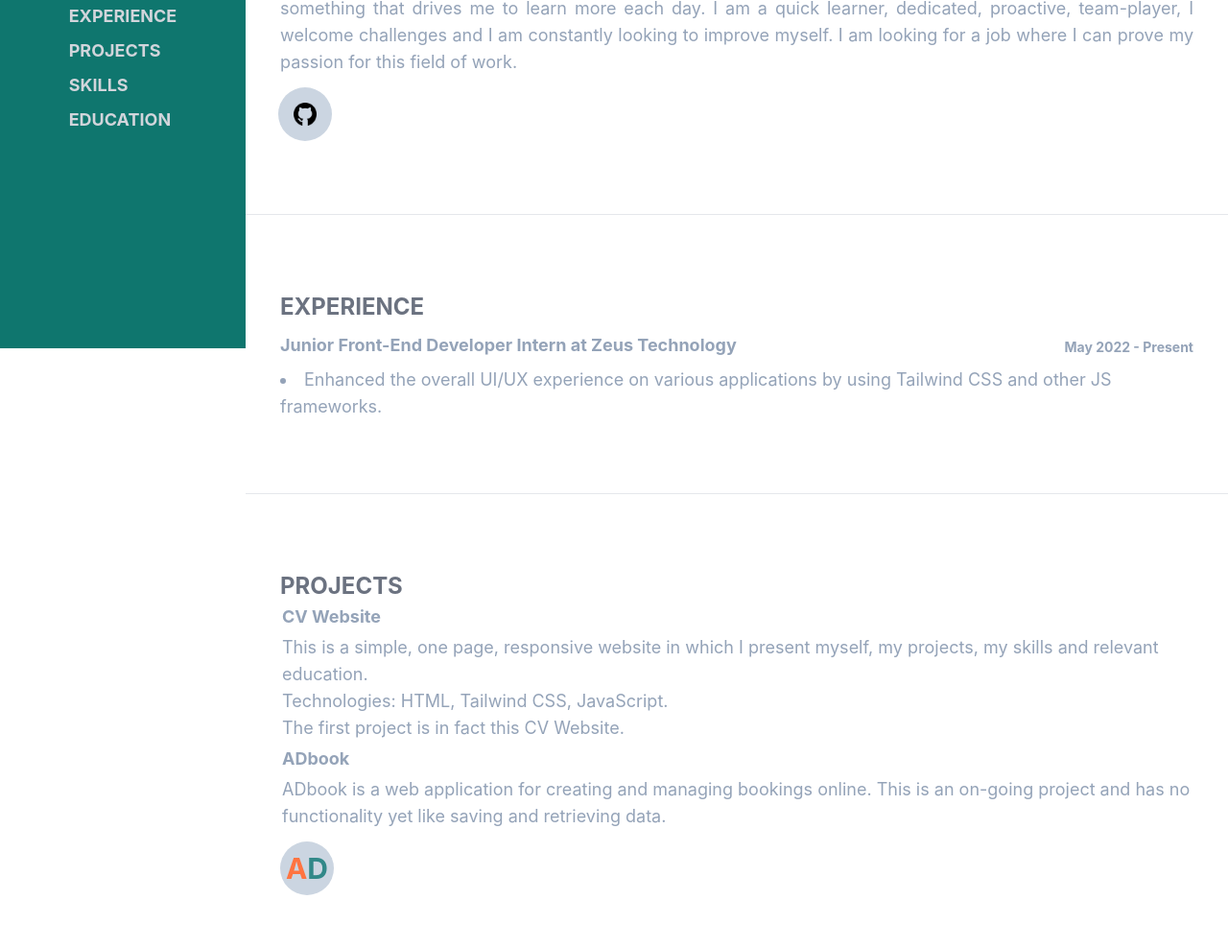
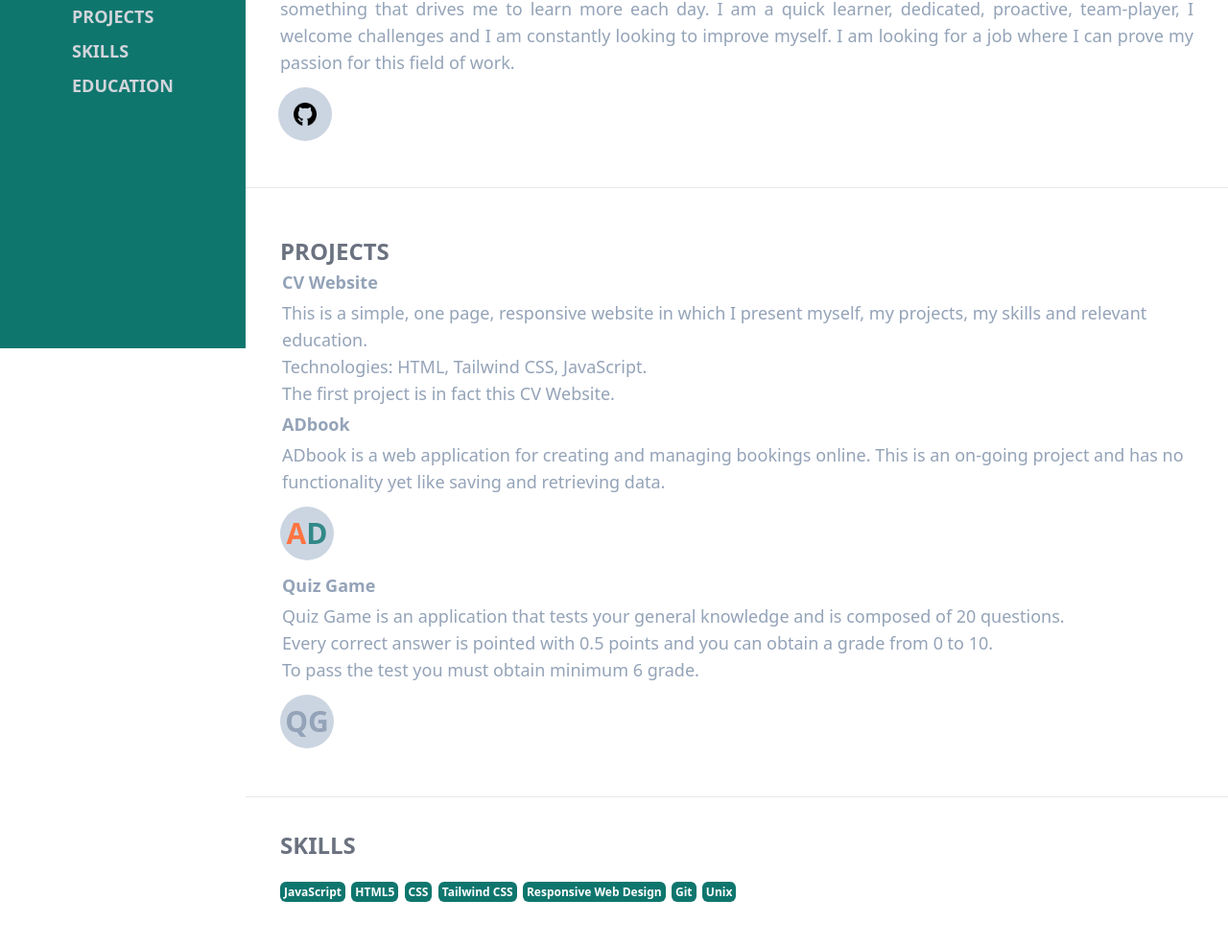
Before and after one commit to Singeorzan97/CV, a plain HTML site: page CV.html in a window 1280 px wide. Shown: the part 437-1424 px from the top of the page at 96% size. Drawn offline with nearby package versions, Linux system fonts and the light colour scheme.

Commit message:
Update my CV from last year

```diff
--- a/CV.html
+++ b/CV.html
@@ -31,10 +31,6 @@
                     }
                 },
                 fontFamily: {
-                    'sans': ['Muli', '-apple-system', 'BlinkMacSystemFont', 'Segoe UI', 'Roboto', 'Helvetica Neue', 'Arial', 'sans-serif', 'Apple Color Emoji', 'Segoe UI Emoji', 'Segoe UI Symbol', 'Noto Color Emoji'],
-                    'serif': ['ui-serif', 'Georgia',],
-                    'mono': ['ui-monospace', 'SFMono-Regular',],
-                    'display': ['Oswald',],
                     'body': ['"Arial"'],
                 }
             }
@@ -43,14 +39,13 @@
 </head>
 
 <body>
-    <div class="bg-teal-700 sticky top-0 p-1.5 md:hidden ">
+    <div class="bg-teal-700 sticky top-0 p-1.5 md:hidden">
         <a href="#ABOUTME"><span class="text-white text-xl ml-2 font-bold cursor-pointer">DAN SÎNGEORZAN</span></a>
         <img onclick="toggleMenu()" class="cursor-pointer h-5 float-right mt-0.5" src="CV IMGS/hamburger.png" alt="logo">
     </div>
     <nav id="navmenu" class="text-xl bg-teal-700 fixed w-full px-3.5 hidden md:hidden font-bold text-gray-300">
         <a class="block hover:text-white my-1" href="#ABOUTME">ABOUT ME</a>
-        <a class="block hover:text-white my-1" href="#EXPERIENCE">EXPERIENCE</a>
-        <a class="block hover:text-white my-1" href="#PROJECTS">PROJECTS</a>
+        <a class="block hover:text-white my-1" href="#ABOUTME">PROJECTS</a>
         <a class="block hover:text-white my-1" href="#SKILLS">SKILLS</a>
         <a class="block hover:text-white my-1" href="#EDUCATION">EDUCATION</a>
     </nav>
@@ -64,14 +59,13 @@
 
             <nav class="text-lg font-bold text-gray-300 mt-5">
                 <a class="block hover:text-white my-2" href="#ABOUTME">ABOUT ME</a>
-                <a class="hover:text-white" href="#EXPERIENCE">EXPERIENCE</a>
                 <a class="block hover:text-white my-2" href="#PROJECTS">PROJECTS</a>
                 <a class="block hover:text-white my-2" href="#SKILLS">SKILLS</a>
                 <a class="block hover:text-white my-2" href="#EDUCATION">EDUCATION</a>
             </nav>
 
         </div>
-        <main id="ABOUTME" class=" w-full pt-14 md:pt-0">
+        <main id="ABOUTME" class="w-full pt-14 md:pt-0">
             <img class="h-44 w-44 md:hidden mb-0.5 border-8 rounded-full border-teal-500 mx-auto" src="CV IMGS/3-1000.png" alt="logo">
             <h1 class=" md:mt-[25vh]  text-5xl font-bold text-gray-500 ml-8 leading-tight">DAN
                 <span class="text-teal-700 leading-4 ">SÎNGEORZAN</span>
@@ -80,7 +74,7 @@
             <section class="lg:flex text-gray-500 text-lg font-bold">
                 <div class="pt-6 px-9 ">
                     <img class="h-5 -mt-1.5 inline-block" src="CV IMGS/email.png" alt="logo">
-                    <a class=" hover:text-teal-600" href="mailto:dansingeorzan@yahoo.com">dansingeorzan@yahoo.com</a>
+                    <a class="hover:text-teal-600" href="mailto:dansingeorzan@yahoo.com">dansingeorzan@yahoo.com</a>
                     <br>
                     <img class="h-5 inline-block -mt-1.5" src="CV IMGS/phone-call.png" alt="logo">
                     <a class="hover:text-teal-600" href="tel:+40745600176">+40 745 600 176</a>
@@ -103,26 +97,16 @@
                 looking to improve myself. I am looking for a job where I can prove my passion for this field of
                 work.
             </p>
-            <div class="bg-slate-300 mt-3 mx-auto  md:-ml-0.5 w-14 font-bold h-14 rounded-full flex items-center hover:bg-teal-700">
+            <div class="bg-slate-300 mt-3 mx-auto md:-ml-0.5 w-14 font-bold h-14 rounded-full flex hover:bg-teal-700">
                 <a target="_blank" class="text-3xl m-auto" href="https://github.com/Singeorzan97">
                 <img class="h-6" src="CV IMGS/github.png" alt="Git">
                 </a>
             </div>
         </section>
 
-            <hr class="mt-10">
+            <hr class="mt-3">
 
-            <section class="pt-10 p-9 text-2xl mt-10 max-w-5xl" id="EXPERIENCE">
-                <h2 class="text-gray-500 font-bold">EXPERIENCE</h2>
-                <div class="text-lg  text-slate-400 pt-2.5">
-                    <h1 class="font-bold">Junior Front-End Developer Intern at Zeus Technology </h1>
-                    <span class="md:float-right text-slate-400 text-sm font-bold -mt-[22px]">May 2022 - Present</span>
-                    <li class="text-slate-400 text-lg mt-2">Enhanced the overall UI/UX experience on various applications by using Tailwind CSS and other JS frameworks.</li>
-                </div>
-            </section>
-            <hr class="mt-10">
-
-            <section id="PROJECTS" class="pt-10 p-9 text-2xl mt-10 max-w-5xl">
+            <section id="PROJECTS" class="pt-10 p-9 text-2xl mt-2.5 max-w-5xl">
                 <h2 class="text-gray-500 font-bold">PROJECTS</h2>
                 <div class="text-lg text-slate-400 p-0.5">
                     <h3 class="mb-1 font-bold">CV Website</h3>
@@ -131,17 +115,26 @@
                     <p>The first project is in fact this CV Website.</p>
                     <h3 class="mt-1 font-bold">ADbook</h3>
                     <p class="mt-1">ADbook is a web application for creating and managing bookings online. This is an on-going project and has no functionality yet like saving and retrieving data.</p>
-                    <div class="bg-slate-300 mt-3 mx-auto  md:-ml-0.5 w-14 font-bold h-14 rounded-full flex items-center hover:bg-teal-700">
-                        <a target="_blank" class="text-3xl m-auto" href="/ADbook.html">
+                    <div class="bg-slate-300 mt-3 mx-auto md:-ml-0.5 w-14 font-bold h-14 rounded-full flex hover:bg-teal-700">
+                        <a target="_blank" class="text-3xl m-auto" href="https://dtest.beta.bitstone.eu/ADbook.html">
                         <span class="text-TextA">A</span><span class="text-TextD">D</span>
+                        </a>
+                    </div>
+                    <h3 class="mt-3 font-bold">Quiz Game</h3>
+                    <p class="mt-1">Quiz Game is an application that tests your general knowledge and is composed of 20 questions.</p>
+                    <p>Every correct answer is pointed with 0.5 points and you can obtain a grade from 0 to 10.</p>
+                    <p>To pass the test you must obtain minimum 6 grade.</p>
+                    <div class="bg-slate-300 mt-3 mx-auto md:-ml-0.5 w-14 font-bold h-14 rounded-full flex hover:bg-teal-700">
+                        <a target="_blank" class="text-3xl m-auto" href="https://dtest.beta.bitstone.eu/Quiz%20App/HTML/Quiz.html">
+                        <span class="text-slate-400">Q</span><span class="text-slate-400">G</span>
                         </a>
                     </div>
                 </div>
 
             </section>
-            <hr class="mt-10">
+            <hr class="mt-3">
 
-            <section class="font-bold pt-6 p-9 text-2xl mt-10">
+            <section class="font-bold pt-6 p-9 text-2xl mt-2.5">
                 <h2 id="SKILLS" class="mb-3 text-gray-500">SKILLS</h2>
                 <span class="bg-teal-700 rounded-md text-xs text-white py-0.5 px-1">JavaScript</span>
                 <span class="bg-teal-700 rounded-md text-xs text-white py-0.5 px-1">HTML5</span>
@@ -151,7 +144,7 @@
                 <span class="bg-teal-700 rounded-md text-xs text-white py-0.5 px-1">Git</span>
                 <span class="bg-teal-700 rounded-md text-xs text-white py-0.5 px-1">Unix</span>
             </section>
-            <hr class="mt-10">
+            <hr class="mt-3">
 
             <section class="font-bold pt-6 p-9 max-w-4xl">
                 <h2 class="text-2xl text-gray-500" id="EDUCATION">EDUCATION</h2>
@@ -172,5 +165,4 @@
 
     </div>
 </body>
-
 </html>
```
